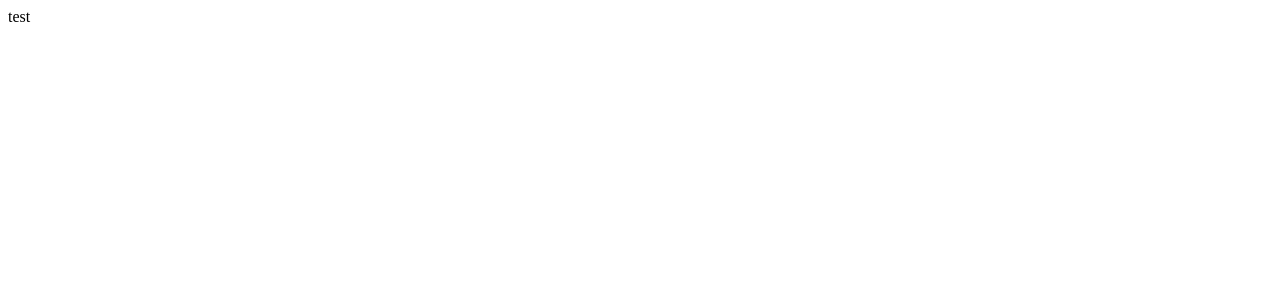
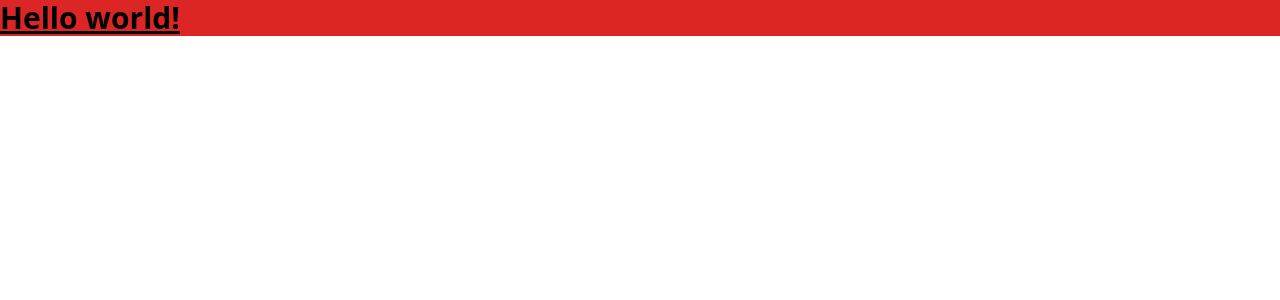
Before and after one commit to mohammediliassaffani/react, a React (Vite) app: page / in a window 1280 px wide. Shown: the top 300 px of the page. Built offline with nearby package versions, Linux system fonts and the light colour scheme.

Commit message:
setup-tailwind

```diff
--- a/package.json
+++ b/package.json
@@ -16,6 +16,9 @@
     "@types/react": "^18.0.24",
     "@types/react-dom": "^18.0.8",
     "@vitejs/plugin-react": "^2.2.0",
+    "autoprefixer": "^10.4.13",
+    "postcss": "^8.4.19",
+    "tailwindcss": "^3.2.4",
     "vite": "^3.2.3"
   }
 }
--- /dev/null
+++ b/postcss.config.cjs
@@ -0,0 +1,6 @@
+module.exports = {
+  plugins: {
+    tailwindcss: {},
+    autoprefixer: {},
+  },
+}
--- a/src/App.jsx
+++ b/src/App.jsx
@@ -1,9 +1,11 @@
 import React from 'react';
+import Test from './Components/Test';
+
 
 const App = () => {
   return (
     <div>
-      test
+      <Test />
     </div>
   );
 }
--- /dev/null
+++ b/src/Components/Test.jsx
@@ -0,0 +1,13 @@
+import React, { Component } from 'react'
+
+export default class Test extends Component {
+  render() {
+    return (
+      <div>
+        <h1 className="text-3xl font-bold underline bg-red-600">
+          Hello world!
+        </h1>
+      </div>
+    )
+  }
+}
--- a/src/index.css
+++ b/src/index.css
@@ -0,0 +1,3 @@
+@import 'tailwindcss/base';
+@import 'tailwindcss/components';
+@import 'tailwindcss/utilities';
--- /dev/null
+++ b/tailwind.config.cjs
@@ -0,0 +1,8 @@
+/** @type {import('tailwindcss').Config} */
+module.exports = {
+  content: ['./index.html', './src/**/*.{js,ts,jsx,tsx}'],
+  theme: {
+    extend: {},
+  },
+  plugins: [],
+}
```
Also changed, not shown: src/test.js (deleted, +0 -9 lines), 1 other file (tests, documents, lock files or other folders).
